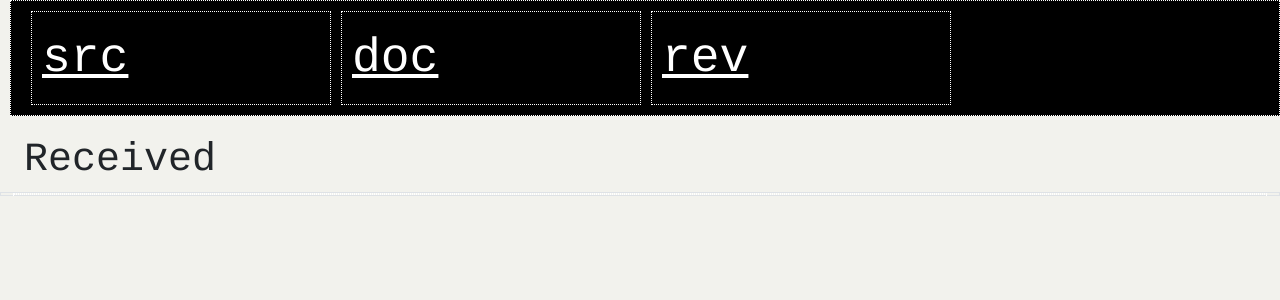
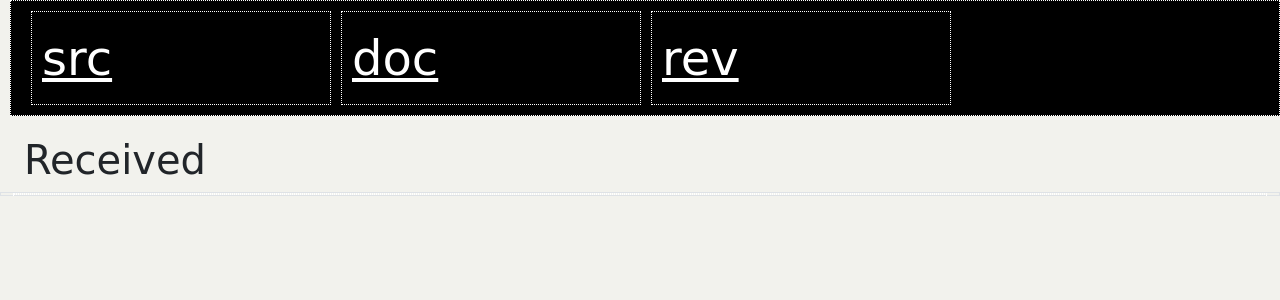
Before and after one commit to softdev45/the-book-of-law-and-the-good-news, a Flask app: page /list in a window 1280 px wide. Shown: the top 300 px of the page. Run offline with Flask 3, Linux system fonts and the light colour scheme; data that the repository does not hold is empty; parts of the project's set-up code (start-up, migrations or seed data) failed here and were passed over.

Commit message:
favicon & change font

```diff
--- a/static/style.css
+++ b/static/style.css
@@ -1,6 +1,6 @@
 body {
 	/* font-family: monospace; */
-	font-family: Courier;
+	font-family: cursive;
 	background-color: #f2f2ed;
 }
 
--- a/templates/base.html
+++ b/templates/base.html
@@ -5,7 +5,7 @@
   <link href="https://cdn.jsdelivr.net/npm/bootstrap@5.3.3/dist/css/bootstrap.min.css" rel="stylesheet"
     integrity="sha384-QWTKZyjpPEjISv5WaRU9OFeRpok6YctnYmDr5pNlyT2bRjXh0JMhjY6hW+ALEwIH" crossorigin="anonymous">
   <link rel="stylesheet" href="{{ url_for('static', filename='style.css') }}">
-
+	<link rel="shortcut icon" href="{{ url_for('static', filename='favicon.ico') }}">
 </head>
 
 <body>
```
Also changed, not shown: static/favicon.ico (added).
